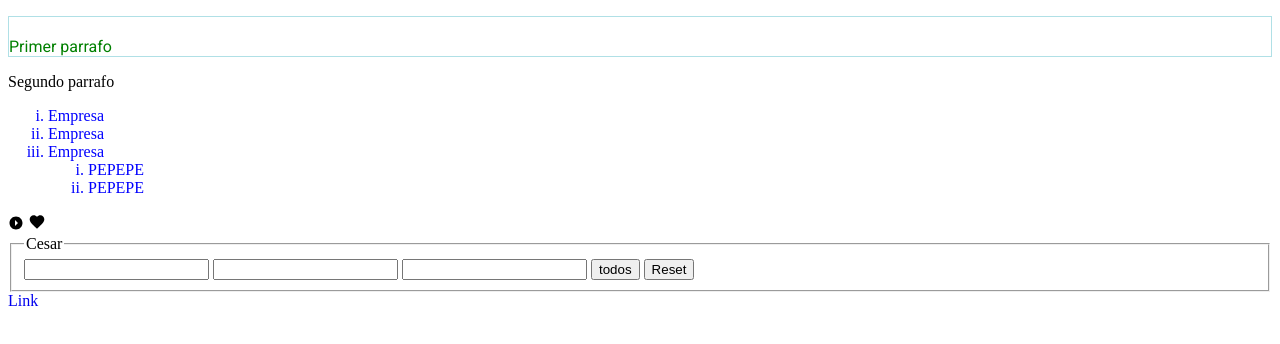
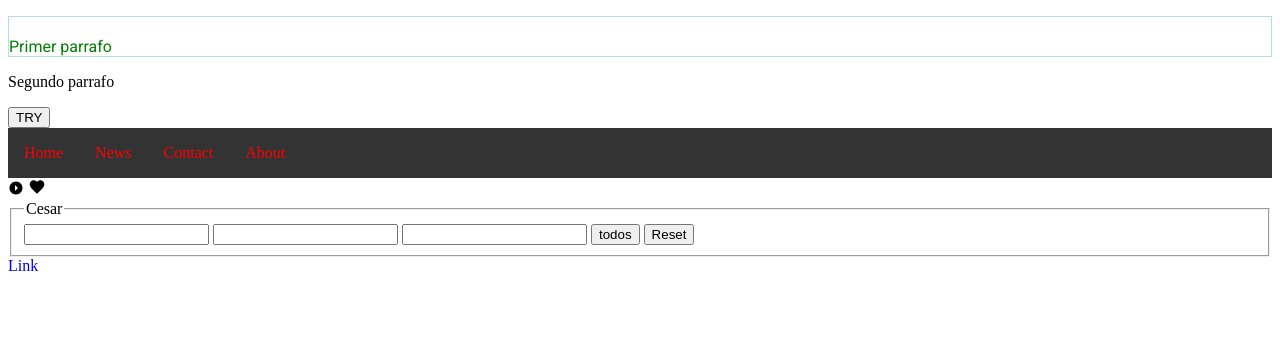
Before and after one commit to cmejia555/Diseno-web, a plain HTML site: page Repaso_diseno_web/index.html in a window 1280 px wide. Drawn offline with nearby package versions, Linux system fonts and the light colour scheme; a web font is replaced by a local one.

Commit message:
Agregado de archivo javascript y funcionalidad

```diff
--- a/Repaso_diseno_web/estilos.css
+++ b/Repaso_diseno_web/estilos.css
@@ -5,19 +5,34 @@
 	padding-top: 20px
 }
 
-.pepe {
-	color: blue;
-}
+
 
 .p1c {
 	color:green !important;
 
 }
 
-ul{
-	list-style: lower-roman;
-}
 
 a{
 	text-decoration: none;
 }
+
+ul {
+  list-style-type: none;
+  margin: 0;
+  padding: 0;
+  overflow: hidden;
+  background-color: #333333;
+}
+
+li {
+  float: left;
+}
+
+li a {
+  display: block;
+  color: red;
+  text-align: center;
+  padding: 16px;
+  text-decoration: none;
+}
--- a/Repaso_diseno_web/index.html
+++ b/Repaso_diseno_web/index.html
@@ -3,25 +3,32 @@
 	<head>
 		<meta charset="utf-8">
 		<title>PRUEBA</title>
+		<meta name="description" content="Fist Page Testing">
+		<meta name="keywords" content="HTML, CSS, JS, JSON">
+		<meta name="author" content="Cesar Mejia">
+		<meta http-equiv="refresh" content="1000">
+		<meta name="viewport" content="width=device-width, initial-scale=1.0">
+
+
+
 
 		<link rel="stylesheet" type="text/css" href="estilos.css">
+
 		<link href="https://fonts.googleapis.com/css?family=Coiny|Lora|Roboto" rel="stylesheet"  type="text/css">
-
 		<link href="https://unpkg.com/ionicons@4.5.0/dist/css/ionicons.min.css" rel="stylesheet">
+		<script src="https://unpkg.com/ionicons@4.5.0/dist/ionicons.js"></script>
+		<script type="text/javascript" src="script.js"></script>
 	</head>
 	<body>
 		<p id="p1" class="p1c">Primer parrafo</p>
 		<p id="p2">Segundo parrafo</p>
+		<button type="button" onclick="func()">TRY</button>
 
-		<ul class="pepe">
-			<li>Empresa</li>
-			<li>Empresa</li>
-			<li>Empresa</li>
-
-				<ul>
-					<li>PEPEPE</li>
-					<li>PEPEPE</li>
-				</ul>
+		<ul>
+			<li><a href="#home">Home</a></li>
+			<li><a href="#news">News</a></li>
+			<li><a href="#contact">Contact</a></li>
+			<li><a href="#about">About</a></li>
 		</ul>
 
 		<ion-icon name="arrow-dropright-circle"></ion-icon>
@@ -46,6 +53,6 @@
 
 		<a href="index.html">Link</a>
 
-		<script src="https://unpkg.com/ionicons@4.5.0/dist/ionicons.js"></script>
+
 	</body>
 </html>
--- /dev/null
+++ b/Repaso_diseno_web/script.js
@@ -0,0 +1,7 @@
+document.getElementById("p2").innerHTML="JAVA SCRIPT";
+
+function func() {
+	document.getElementById("p2").innerHTML="JAVA JAVA";
+	document.getElementById("p2").style.color="red";
+	document.getElementById("p2").style.fontSize="30px"
+}
```
